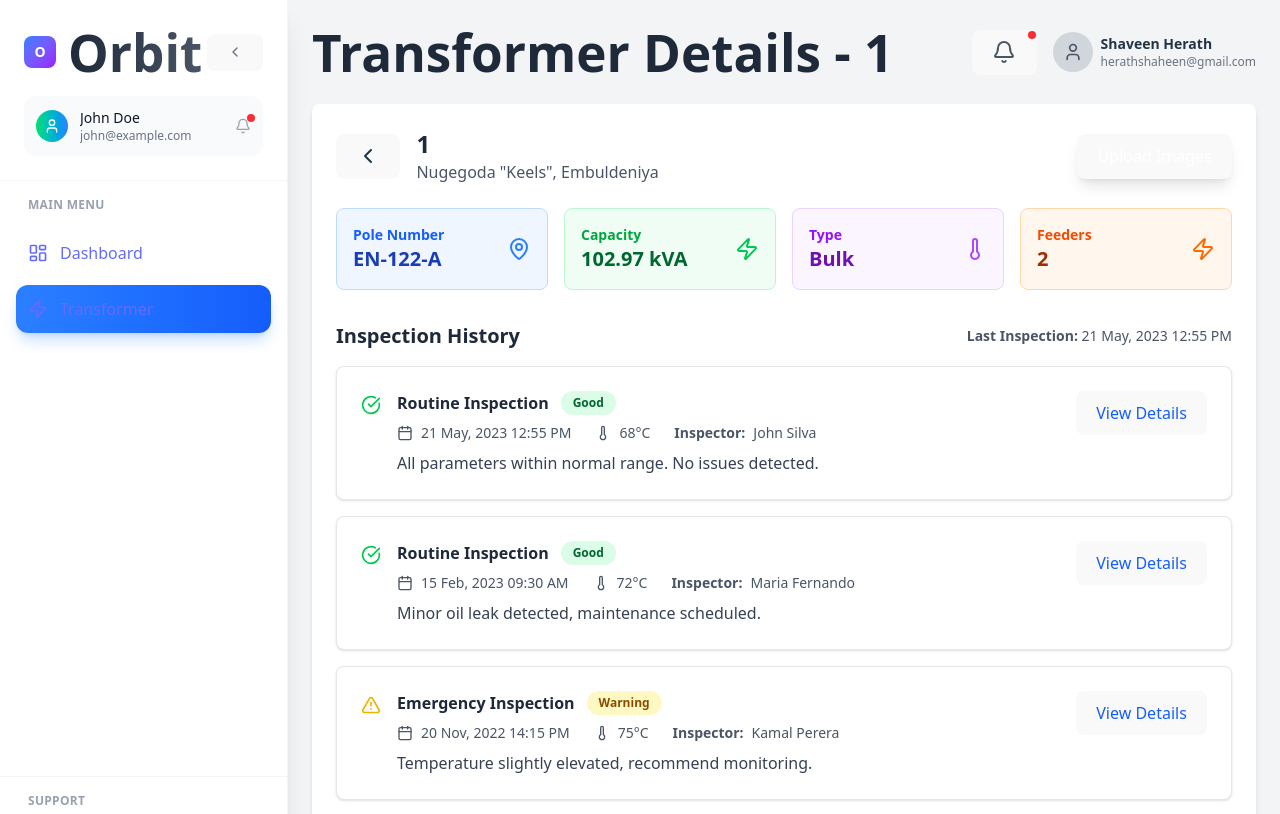
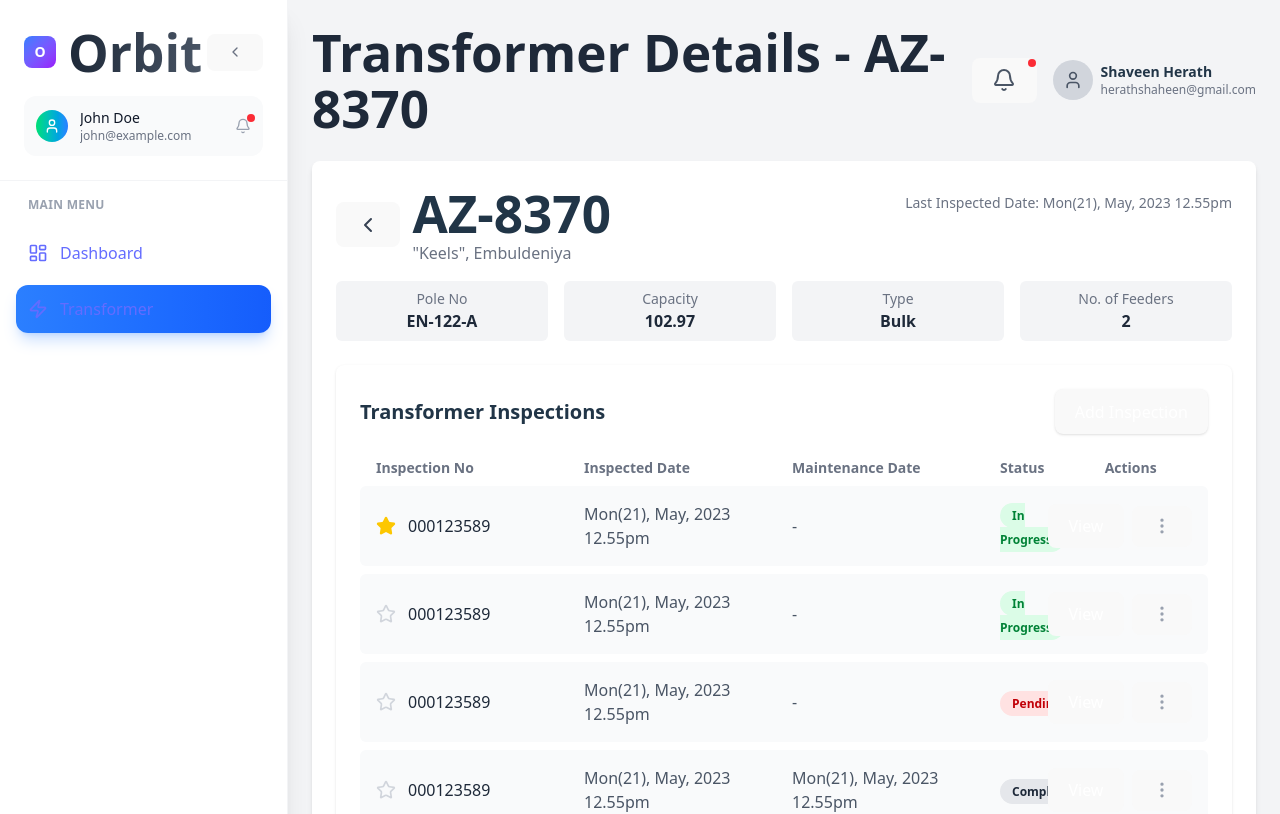
Before and after one commit to Orbit-Transformer-Management/Transformer-Management, a React (Vite) app in the folder frontend/: page /transformers/1/history in a window 1280 px wide. Shown: the top 814 px of the page. Built offline with nearby package versions, Linux system fonts and the light colour scheme.

Commit message:
Orbit:Chandeepa added API endpoints from frontend (transformerImages)

```diff
--- a/frontend/db.json
+++ b/frontend/db.json
@@ -63,6 +63,38 @@
       "poleNo": "01",
       "type": "Bulk",
       "locationDetails": "Colombo"
+    },
+    {
+      "id": "7293",
+      "region": "Nugegoda",
+      "transformerNo": "T-01",
+      "poleNo": "121",
+      "type": "Bulk",
+      "locationDetails": "Colombo"
+    },
+    {
+      "id": "1f69",
+      "region": "Nugegoda",
+      "transformerNo": "T05",
+      "poleNo": "3223",
+      "type": "Bulk",
+      "locationDetails": "Negambo"
+    },
+    {
+      "id": "7325",
+      "region": "Nugegoda",
+      "transformerNo": "33",
+      "poleNo": "323",
+      "type": "Bulk",
+      "locationDetails": "edede"
+    },
+    {
+      "id": "2aae",
+      "region": "Nugegoda",
+      "transformerNo": "ewwe",
+      "poleNo": "wewe",
+      "type": "Bulk",
+      "locationDetails": "wewe"
     }
   ],
   "inspections": [
@@ -142,6 +174,46 @@
       "maintenanceDate": "0323-03-22",
       "maintenanceTime": "15:23",
       "status": "In Progress"
+    },
+    {
+      "id": "8cc5",
+      "branch": "Nugegoda",
+      "inspectionNo": "125",
+      "transformerNo": "T-02",
+      "inspectionDate": "2121-12-05",
+      "inspectionTime": "14:12",
+      "maintenanceDate": "1221-02-21",
+      "maintenanceTime": "02:11",
+      "status": "Pending"
+    },
+    {
+      "id": "ce7b",
+      "branch": "Nugegoda",
+      "inspectionNo": "ds",
+      "transformerNo": "ds",
+      "inspectionDate": "0233-03-23",
+      "inspectionTime": "15:33",
+      "maintenanceDate": "0023-02-23",
+      "maintenanceTime": "15:22",
+      "status": "Pending"
+    }
+  ],
+  "transformerImages": [
+    {
+      "id": "369a",
+      "transformerId": "412",
+      "type": "thermal",
+      "condition": "Sunny",
+      "fileName": "pic_45578.jpg",
+      "url": "blob:http://localhost:5173/83008c3e-6083-4d1a-9083-aea0b07a5d78"
+    },
+    {
+      "id": "7f73",
+      "transformerId": "412",
+      "type": "baseline",
+      "condition": "Sunny",
+      "fileName": "pic_45578.jpg",
+      "url": "blob:http://localhost:5173/f89f46eb-aa46-4e20-a890-f00c876ed106"
     }
   ]
 }
--- a/frontend/src/pages/TransformerHistoryPage.tsx
+++ b/frontend/src/pages/TransformerHistoryPage.tsx
@@ -1,192 +1,127 @@
 import React from 'react';
-import { useParams, useNavigate } from 'react-router-dom';
-import PageLayout from '../components/common/PageLayout';
-import { ChevronLeft, Calendar, MapPin, Zap, Thermometer, AlertTriangle, CheckCircle, Clock } from 'lucide-react';
+import { useNavigate } from 'react-router-dom';
+import PageLayout from '../components/common/PageLayout'; // Assuming PageLayout exists
+import { Star, MoreVertical, ChevronLeft } from 'lucide-react';
 
-const TransformerHistoryPage = () => {
-    const { id } = useParams();
+const TransformerInspectionsPage = () => {
     const navigate = useNavigate();
 
-    // Mock data for transformer history
+    // Mock data based on the provided image
     const transformerInfo = {
-        no: id || 'AZ-8890',
-        pole: 'EN-122-A',
-        region: 'Nugegoda',
+        id: 'AZ-8370',
+        location: '"Keels", Embuldeniya',
+        poleNo: 'EN-122-A',
+        capacity: '102.97',
         type: 'Bulk',
-        location: 'Nugegoda "Keels", Embuldeniya',
-        capacity: '102.97 kVA',
         feeders: 2,
-        installDate: '15 Jan, 2020',
-        lastInspection: '21 May, 2023 12:55 PM'
+        lastInspected: 'Mon(21), May, 2023 12.55pm'
     };
 
-    const inspectionHistory = [
-        {
-            date: '21 May, 2023 12:55 PM',
-            inspector: 'John Silva',
-            status: 'Completed',
-            temperature: '68°C',
-            condition: 'Good',
-            notes: 'All parameters within normal range. No issues detected.',
-            type: 'Routine Inspection'
-        },
-        {
-            date: '15 Feb, 2023 09:30 AM',
-            inspector: 'Maria Fernando',
-            status: 'Completed',
-            temperature: '72°C',
-            condition: 'Good',
-            notes: 'Minor oil leak detected, maintenance scheduled.',
-            type: 'Routine Inspection'
-        },
-        {
-            date: '20 Nov, 2022 14:15 PM',
-            inspector: 'Kamal Perera',
-            status: 'Completed',
-            temperature: '75°C',
-            condition: 'Warning',
-            notes: 'Temperature slightly elevated, recommend monitoring.',
-            type: 'Emergency Inspection'
-        },
-        {
-            date: '10 Aug, 2022 11:00 AM',
-            inspector: 'Sarah Jones',
-            status: 'Completed',
-            temperature: '65°C',
-            condition: 'Excellent',
-            notes: 'Transformer operating optimally.',
-            type: 'Routine Inspection'
-        }
+    const inspections = [
+        { inspectionNo: '000123589', inspectedDate: 'Mon(21), May, 2023 12.55pm', maintenanceDate: '-', status: 'In Progress', isFavorite: true },
+        { inspectionNo: '000123589', inspectedDate: 'Mon(21), May, 2023 12.55pm', maintenanceDate: '-', status: 'In Progress', isFavorite: false },
+        { inspectionNo: '000123589', inspectedDate: 'Mon(21), May, 2023 12.55pm', maintenanceDate: '-', status: 'Pending', isFavorite: false },
+        { inspectionNo: '000123589', inspectedDate: 'Mon(21), May, 2023 12.55pm', maintenanceDate: 'Mon(21), May, 2023 12.55pm', status: 'Completed', isFavorite: false },
+        { inspectionNo: '000123589', inspectedDate: 'Mon(21), May, 2023 12.55pm', maintenanceDate: 'Mon(21), May, 2023 12.55pm', status: 'Completed', isFavorite: false },
+        { inspectionNo: '000123589', inspectedDate: 'Mon(21), May, 2023 12.55pm', maintenanceDate: 'Mon(21), May, 2023 12.55pm', status: 'Completed', isFavorite: false },
+        { inspectionNo: '000123589', inspectedDate: 'Mon(21), May, 2023 12.55pm', maintenanceDate: 'Mon(21), May, 2023 12.55pm', status: 'Completed', isFavorite: false },
+        { inspectionNo: '000123589', inspectedDate: 'Mon(21), May, 2023 12.55pm', maintenanceDate: 'Mon(21), May, 2023 12.55pm', status: 'Completed', isFavorite: false },
+        { inspectionNo: '000123589', inspectedDate: 'Mon(21), May, 2023 12.55pm', maintenanceDate: 'Mon(21), May, 2023 12.55pm', status: 'Completed', isFavorite: false },
+        { inspectionNo: '000123589', inspectedDate: 'Mon(21), May, 2023 12.55pm', maintenanceDate: 'Mon(21), May, 2023 12.55pm', status: 'Completed', isFavorite: false },
     ];
 
-    const getStatusIcon = (condition: string) => {
-        switch (condition) {
-            case 'Excellent':
-            case 'Good':
-                return <CheckCircle className="text-green-500" size={20} />;
-            case 'Warning':
-                return <AlertTriangle className="text-yellow-500" size={20} />;
+    const getStatusClass = (status) => {
+        switch (status) {
+            case 'In Progress':
+                return 'bg-green-100 text-green-700';
+            case 'Pending':
+                return 'bg-red-100 text-red-700';
+            case 'Completed':
+                return 'bg-gray-200 text-gray-800';
             default:
-                return <AlertTriangle className="text-red-500" size={20} />;
+                return 'bg-gray-100 text-gray-600';
         }
     };
 
-    const getConditionClass = (condition: string) => {
-        switch (condition) {
-            case 'Excellent': return 'bg-green-100 text-green-800';
-            case 'Good': return 'bg-green-100 text-green-800';
-            case 'Warning': return 'bg-yellow-100 text-yellow-800';
-            default: return 'bg-red-100 text-red-800';
-        }
-    };
+    const InfoCard = ({ label, value }) => (
+        <div className="bg-gray-100 p-2 rounded-md text-center">
+            <p className="text-sm text-gray-500">{label}</p>
+            <p className="font-bold text-gray-800">{value}</p>
+        </div>
+    );
 
     return (
-        <PageLayout title={`Transformer Details - ${transformerInfo.no}`}>
-            {/* Header with Back Button */}
-            <div className="flex-shrink-0 flex items-center justify-between mb-6">
-                <div className="flex items-center space-x-4">
-                    <button onClick={() => navigate('/transformers')} className="p-2 rounded-full hover:bg-gray-100">
-                        <ChevronLeft size={24} />
+        <PageLayout title={`Transformer Details - ${transformerInfo.id}`}>
+            {/* Header Section */}
+            <div className="flex justify-between items-start mb-4">
+                <div className="flex items-center space-x-3">
+                    <button
+                        onClick={() => navigate(-1)}
+                        className="p-2 rounded-full hover:bg-gray-200 transition-colors"
+                        aria-label="Go back"
+                    >
+                        <ChevronLeft size={24} className="text-gray-700" />
                     </button>
                     <div>
-                        <h2 className="text-2xl font-bold text-gray-800">{transformerInfo.no}</h2>
-                        <p className="text-gray-600">{transformerInfo.location}</p>
+                        <h1 className="text-2xl font-bold">{transformerInfo.id}</h1>
+                        <p className="text-gray-500">{transformerInfo.location}</p>
                     </div>
                 </div>
-                <button
-                    onClick={() => navigate(`/transformers/${id}/upload`)}
-                    className="bg-blue-600 text-white px-6 py-3 rounded-lg hover:bg-blue-700 font-semibold shadow-lg transition-all duration-200"
-                >
-                    Upload Images
-                </button>
-            </div>
-
-            {/* Transformer Info Cards */}
-            <div className="grid grid-cols-1 md:grid-cols-4 gap-4 mb-8">
-                <div className="bg-blue-50 p-4 rounded-lg border border-blue-200">
-                    <div className="flex items-center justify-between">
-                        <div>
-                            <p className="text-blue-600 text-sm font-semibold">Pole Number</p>
-                            <p className="text-xl font-bold text-blue-800">{transformerInfo.pole}</p>
-                        </div>
-                        <MapPin className="text-blue-500" size={24} />
-                    </div>
-                </div>
-
-                <div className="bg-green-50 p-4 rounded-lg border border-green-200">
-                    <div className="flex items-center justify-between">
-                        <div>
-                            <p className="text-green-600 text-sm font-semibold">Capacity</p>
-                            <p className="text-xl font-bold text-green-800">{transformerInfo.capacity}</p>
-                        </div>
-                        <Zap className="text-green-500" size={24} />
-                    </div>
-                </div>
-
-                <div className="bg-purple-50 p-4 rounded-lg border border-purple-200">
-                    <div className="flex items-center justify-between">
-                        <div>
-                            <p className="text-purple-600 text-sm font-semibold">Type</p>
-                            <p className="text-xl font-bold text-purple-800">{transformerInfo.type}</p>
-                        </div>
-                        <Thermometer className="text-purple-500" size={24} />
-                    </div>
-                </div>
-
-                <div className="bg-orange-50 p-4 rounded-lg border border-orange-200">
-                    <div className="flex items-center justify-between">
-                        <div>
-                            <p className="text-orange-600 text-sm font-semibold">Feeders</p>
-                            <p className="text-xl font-bold text-orange-800">{transformerInfo.feeders}</p>
-                        </div>
-                        <Zap className="text-orange-500" size={24} />
-                    </div>
+                <div className="text-right pt-2">
+                    <p className="text-sm text-gray-500">Last Inspected Date: {transformerInfo.lastInspected}</p>
                 </div>
             </div>
 
-            {/* Inspection History */}
-            <div className="flex-1">
-                <div className="flex items-center justify-between mb-4">
-                    <h3 className="text-xl font-bold text-gray-800">Inspection History</h3>
-                    <div className="text-sm text-gray-600">
-                        <span className="font-semibold">Last Inspection:</span> {transformerInfo.lastInspection}
-                    </div>
+            {/* Info Cards */}
+            <div className="grid grid-cols-4 gap-4 mb-6">
+                <InfoCard label="Pole No" value={transformerInfo.poleNo} />
+                <InfoCard label="Capacity" value={transformerInfo.capacity} />
+                <InfoCard label="Type" value={transformerInfo.type} />
+                <InfoCard label="No. of Feeders" value={transformerInfo.feeders} />
+            </div>
+
+            {/* Inspections Table */}
+            <div className="bg-white p-6 rounded-lg shadow-sm">
+                <div className="flex justify-between items-center mb-6">
+                    <h2 className="text-xl font-bold">Transformer Inspections</h2>
+                    <button
+                        onClick={() => { /* Handle Add Inspection */ }}
+                        className="bg-indigo-600 text-white px-5 py-2 rounded-lg hover:bg-indigo-700 font-semibold shadow transition-colors"
+                    >
+                        Add Inspection
+                    </button>
                 </div>
 
-                <div className="space-y-4">
-                    {inspectionHistory.map((inspection, index) => (
-                        <div key={index} className="bg-white border border-gray-200 rounded-lg p-6 shadow-sm hover:shadow-md transition-shadow">
-                            <div className="flex items-start justify-between">
-                                <div className="flex items-start space-x-4">
-                                    <div className="flex-shrink-0 mt-1">
-                                        {getStatusIcon(inspection.condition)}
-                                    </div>
-                                    <div className="flex-1">
-                                        <div className="flex items-center space-x-3 mb-2">
-                                            <h4 className="font-bold text-gray-800">{inspection.type}</h4>
-                                            <span className={`px-3 py-1 text-xs font-semibold rounded-full ${getConditionClass(inspection.condition)}`}>
-                                                {inspection.condition}
-                                            </span>
-                                        </div>
-                                        <div className="flex items-center space-x-6 text-sm text-gray-600 mb-2">
-                                            <div className="flex items-center space-x-2">
-                                                <Calendar size={16} />
-                                                <span>{inspection.date}</span>
-                                            </div>
-                                            <div className="flex items-center space-x-2">
-                                                <Thermometer size={16} />
-                                                <span>{inspection.temperature}</span>
-                                            </div>
-                                            <div className="flex items-center space-x-2">
-                                                <span className="font-semibold">Inspector:</span>
-                                                <span>{inspection.inspector}</span>
-                                            </div>
-                                        </div>
-                                        <p className="text-gray-700">{inspection.notes}</p>
-                                    </div>
-                                </div>
-                                <button className="text-blue-600 hover:text-blue-800 text-sm font-semibold">
-                                    View Details
+                {/* Table Header */}
+                <div className="grid grid-cols-12 gap-4 text-sm font-semibold text-gray-500 px-4 mb-2">
+                    <div className="col-span-3">Inspection No</div>
+                    <div className="col-span-3">Inspected Date</div>
+                    <div className="col-span-3">Maintenance Date</div>
+                    <div className="col-span-1">Status</div>
+                    <div className="col-span-2 text-center">Actions</div>
+                </div>
+
+                {/* Table Body */}
+                <div className="space-y-2">
+                    {inspections.map((item, index) => (
+                        <div key={index} className="grid grid-cols-12 gap-4 items-center bg-gray-50 p-4 rounded-md hover:bg-gray-100">
+                            <div className="col-span-3 flex items-center">
+                                <Star className={`mr-3 ${item.isFavorite ? 'text-yellow-400 fill-current' : 'text-gray-300'}`} size={20} />
+                                <span className="font-medium text-gray-800">{item.inspectionNo}</span>
+                            </div>
+                            <div className="col-span-3 text-gray-600">{item.inspectedDate}</div>
+                            <div className="col-span-3 text-gray-600">{item.maintenanceDate}</div>
+                            <div className="col-span-1">
+                                <span className={`px-3 py-1 text-xs font-bold rounded-full ${getStatusClass(item.status)}`}>
+                                    {item.status}
+                                </span>
+                            </div>
+                            <div className="col-span-2 flex items-center justify-end space-x-2">
+                                <button className="bg-indigo-500 text-white px-6 py-2 rounded-md text-sm font-semibold hover:bg-indigo-600">
+                                    View
+                                </button>
+                                <button className="text-gray-400 hover:text-gray-600 p-2">
+                                    <MoreVertical size={20} />
                                 </button>
                             </div>
                         </div>
@@ -197,4 +132,4 @@ const TransformerHistoryPage = () => {
     );
 };
 
-export default TransformerHistoryPage;
+export default TransformerInspectionsPage;
```
Also changed, not shown: frontend/src/pages/TransformerDetailPage.tsx (+35 -32 lines).
